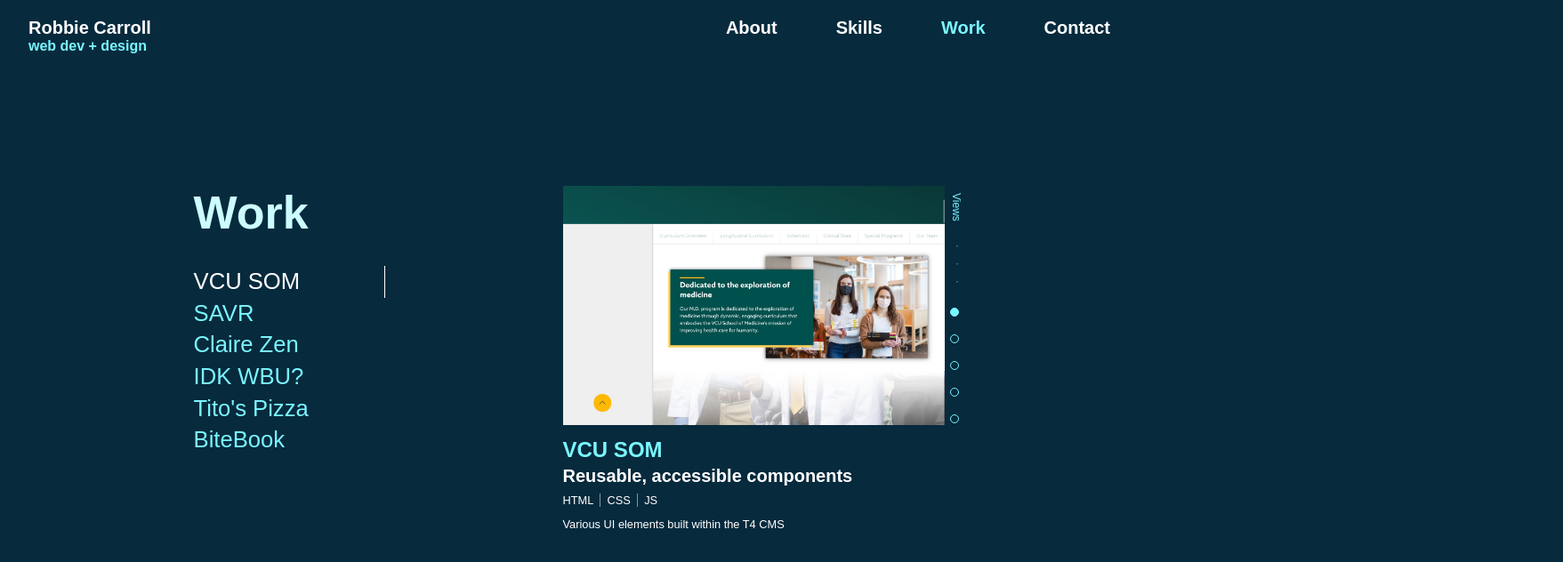
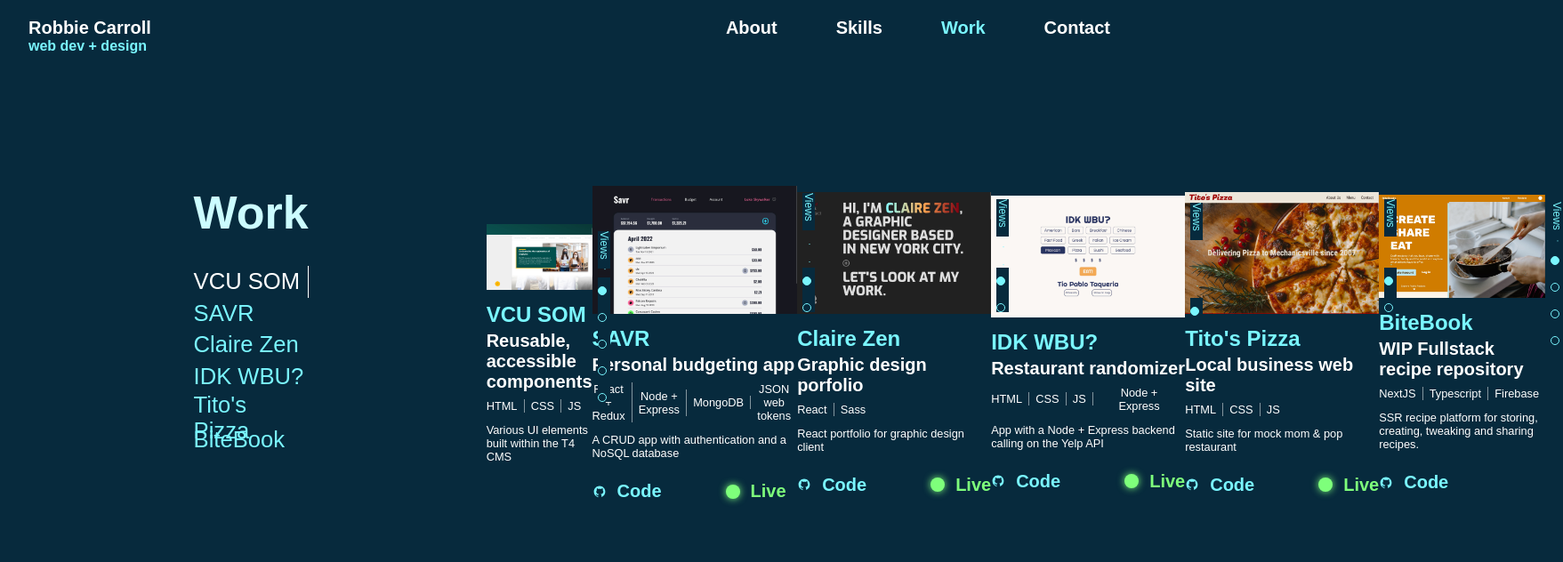
Before and after one commit to anewlens/portfolio-next, a Next.js app: page /work in a window 1280 px wide. Shown: the top 632 px of the page at 89% size, 1757 px wide, since content can reach past the window. Built offline with nearby package versions, Linux system fonts and the light colour scheme; a web font is replaced by a local one.

Commit message:
work panel fix

```diff
--- a/pages/work/index.tsx
+++ b/pages/work/index.tsx
@@ -5,13 +5,10 @@
 import projects from '../../data/projects.js'
 import WorkButton from '../../Components/UI/WorkButton';
 import WorkPanel from '../../Components/UI/WorkPanel';
-import { AnimatePresence } from 'framer-motion';
 
 const Work: NextPage = () => {
 
     const [selected, setSelected] = useState(0)
-
-    const PanelList = projects.map((project, i) => <WorkPanel project={project} selected={selected === i} key={project.id} />)
 
     return (
         <>
@@ -50,12 +47,12 @@
                     </section>
                 </div>
                 <section className={styles.content_panels}>
-
                     {
-                        PanelList[selected]
+                        projects.map((project, i) => (
+                            <WorkPanel project={project} selected={selected === i} key={project.id} />
+                        )
+                        )
                     }
-
-
                 </section>
 
             </div>
```
